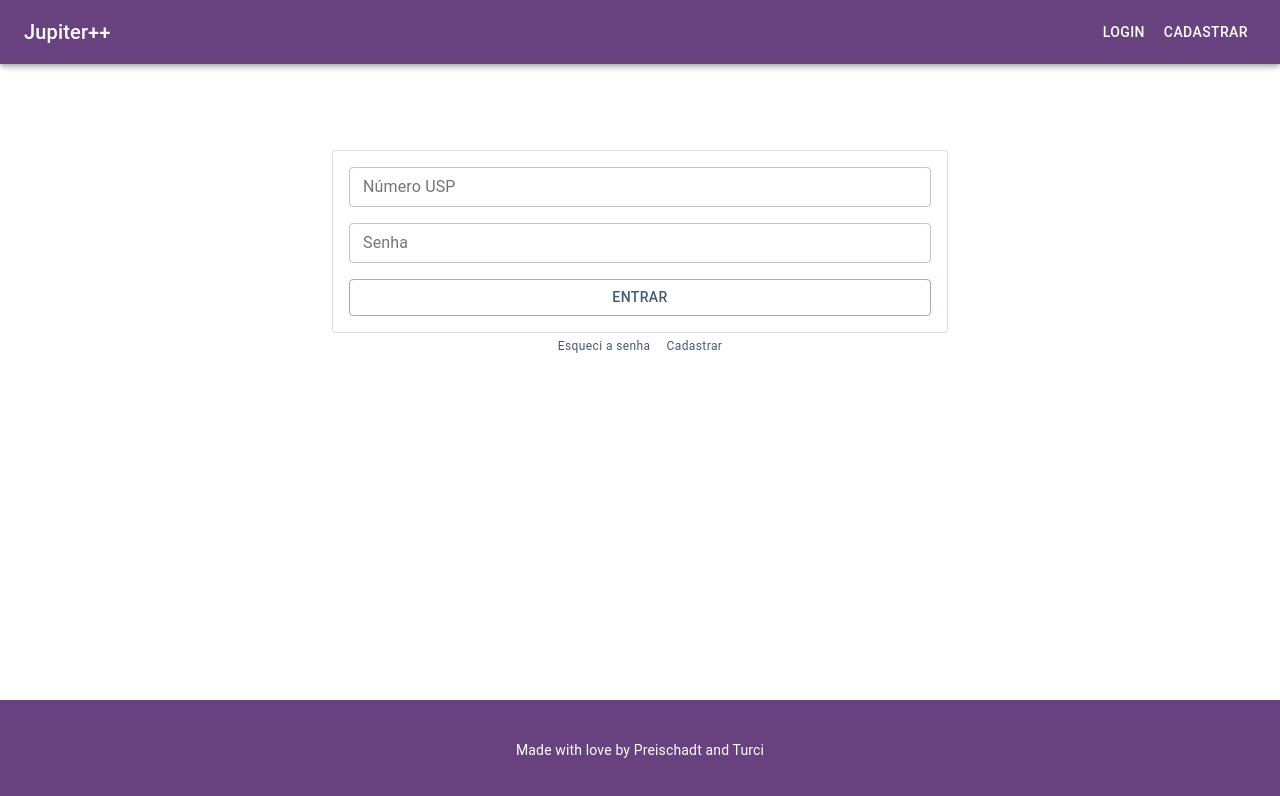
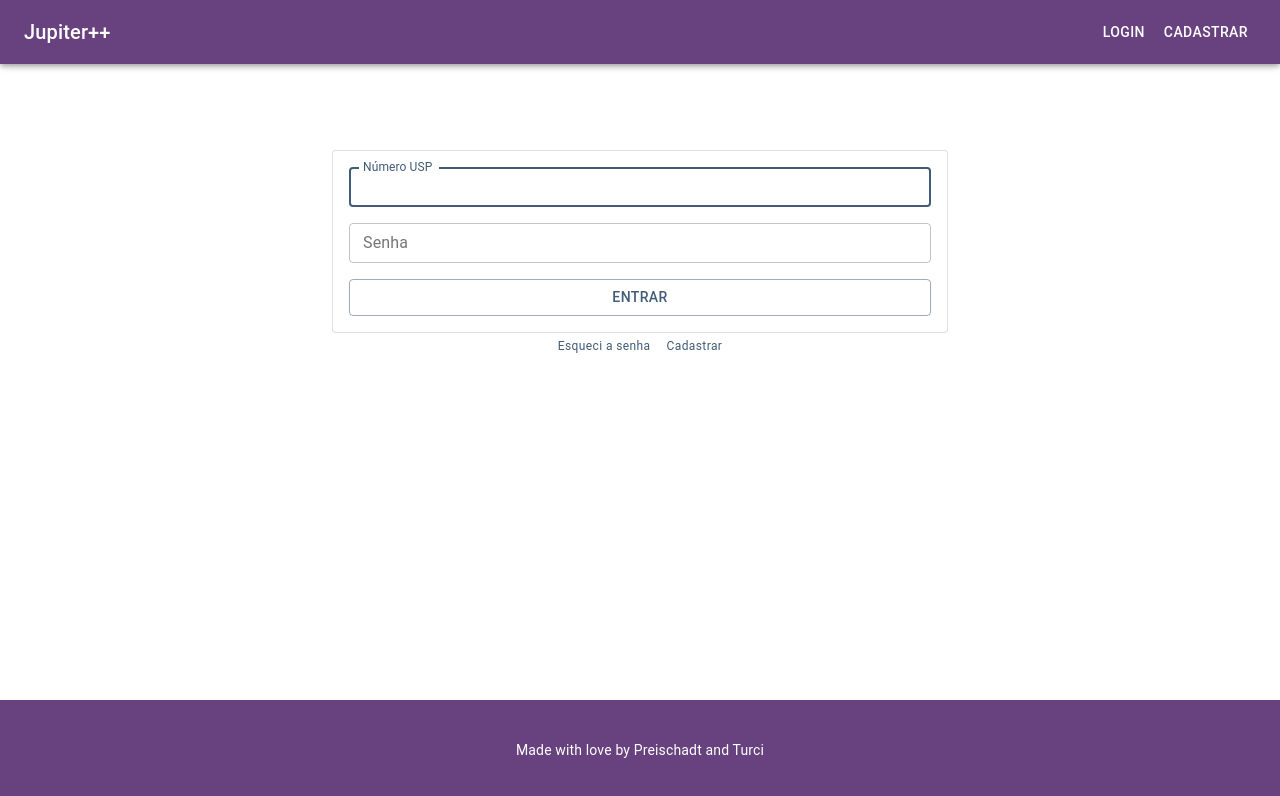
Before and after one commit to Projeto-USPY/uspy-frontend, a React app: page /Login in a window 1280 px wide. Shown: the top 796 px of the page. Built offline with nearby package versions, Linux system fonts and the light colour scheme.

Commit message:
Allow only digits in NUSP field at Login page

```diff
--- a/src/pages/LoginPage/index.tsx
+++ b/src/pages/LoginPage/index.tsx
@@ -1,4 +1,4 @@
-import React from 'react'
+import React, { useState } from 'react'
 import Navbar from 'components/Navbar'
 import Container from '@material-ui/core/Container'
 import Footer from 'components/Footer'
@@ -11,6 +11,11 @@ import TextField from '@material-ui/core/TextField'
 import Breadcrumbs from '@material-ui/core/Breadcrumbs'
 import Link from '@material-ui/core/Link'
 const LoginPage = () => {
+	const [nusp, setNusp] = useState('')
+	const handleNUSPInputChange = evt => {
+		const val = evt.target.value
+		if (/^[0-9]*$/.test(val)) setNusp(val)
+	}
 	return <>
 		<div className='main'>
 			<main>
@@ -25,12 +30,15 @@ const LoginPage = () => {
 										<Grid item>
 											<TextField
 												fullWidth
+												autoFocus
 												color='secondary'
 												label="Número USP"
 												name="NUSP"
 												size="small"
 												type="text"
 												variant="outlined"
+												value={nusp}
+												onChange={evt => handleNUSPInputChange(evt)}
 											/>
 										</Grid>
 										<Grid item>
```
